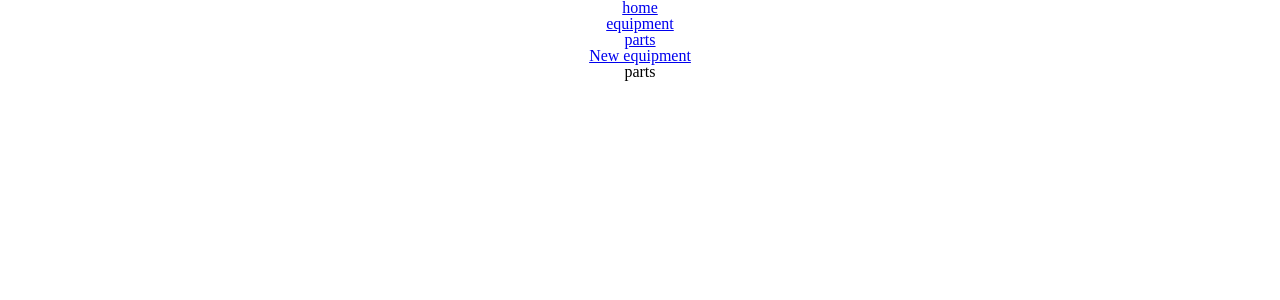
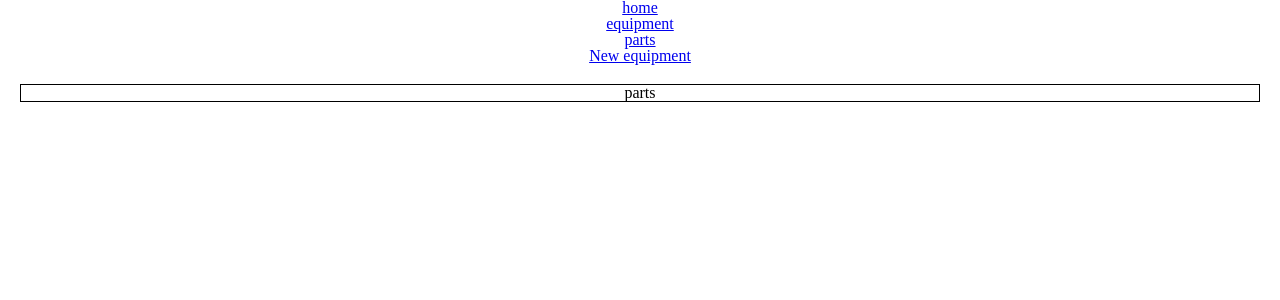
Before and after one commit to run-after/hvac-parts-frontend, a React (Create React App) app: page /parts in a window 1280 px wide. Shown: the top 300 px of the page. Built offline with nearby package versions, Linux system fonts and the light colour scheme.

Commit message:
Add basic styling

```diff
--- a/src/styles/EquipmentPiece.css
+++ b/src/styles/EquipmentPiece.css
@@ -0,0 +1,4 @@
+.parts {
+  margin: 20px;
+  border: 1px solid black;
+}
```
